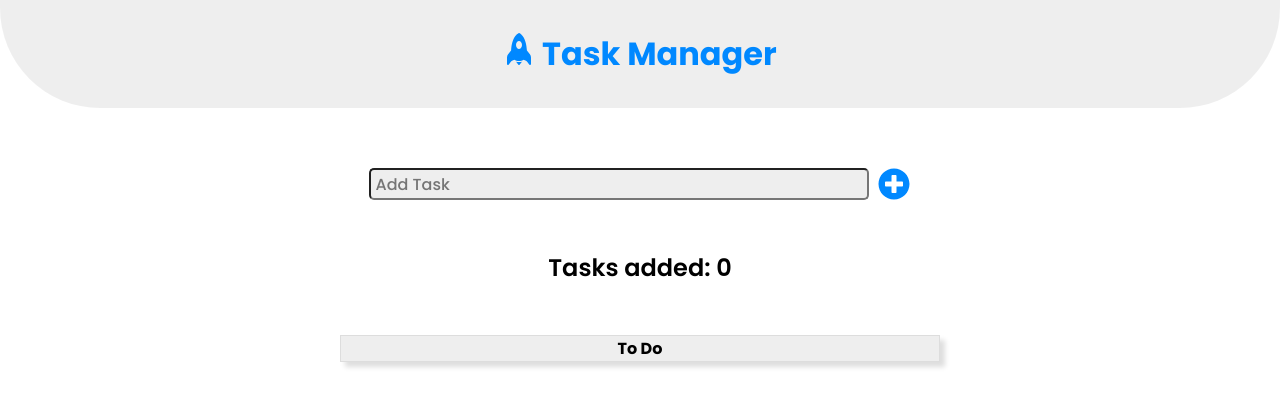
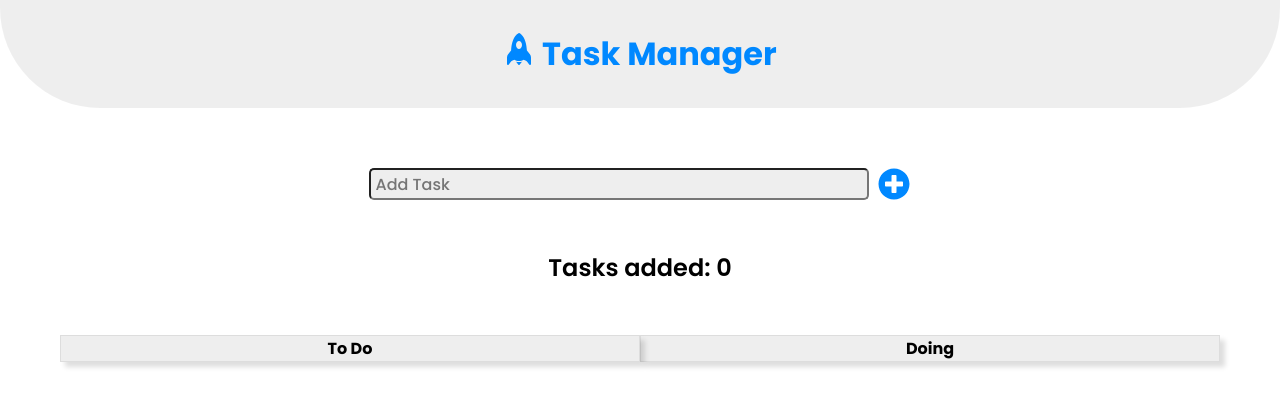
Before and after one commit to jeffmmartins/task-manager, a React (Create React App) app: page / in a window 1280 px wide. Shown: the top 406 px of the page. Built offline with nearby package versions, Linux system fonts and the light colour scheme; a web font is replaced by a local one.

Commit message:
style: section and tittle styled

```diff
--- a/src/components/Doing/Doing.tsx
+++ b/src/components/Doing/Doing.tsx
@@ -1,7 +1,11 @@
+import * as S from "./style"
+
 export const Doing: React.FC= () => {
     return (
         <>
-
+            <S.TaskDoing>
+                <S.TitleDoing>Doing</S.TitleDoing>
+            </S.TaskDoing>
         </>
     )
 }
--- a/src/components/Doing/style.ts
+++ b/src/components/Doing/style.ts
@@ -1,5 +1,14 @@
 import styled from "styled-components";
 
 export const TaskDoing = styled.section`
-
+    width: 600px;
+    box-shadow: 5px 5px 5px #0002;
+    border: 0.1px solid #0002;
 `
+export const TitleDoing = styled.p`
+    text-align: center;
+    font-family: "Poppins", sans-serif;
+    font-weight: 900;
+    background-color: #0001;
+    color: black;
+`
--- a/src/components/Form/Form.tsx
+++ b/src/components/Form/Form.tsx
@@ -3,6 +3,7 @@ import { useForm } from "react-hook-form";
 import * as S from "./style"
 import { FaPlusCircle } from "react-icons/fa";
 import { TaskCount } from "../TaskCount/TaskCount";
+import { Doing } from "../Doing/Doing";
 
 interface DataInput {
     task: string;
@@ -62,6 +63,7 @@ export const Form: React.FC = () => {
                     </S.ListTasks>
                     ))}
                 </S.ContainerTask>
+                <Doing/>
             </S.TaskSection>
         </>
     )
```
